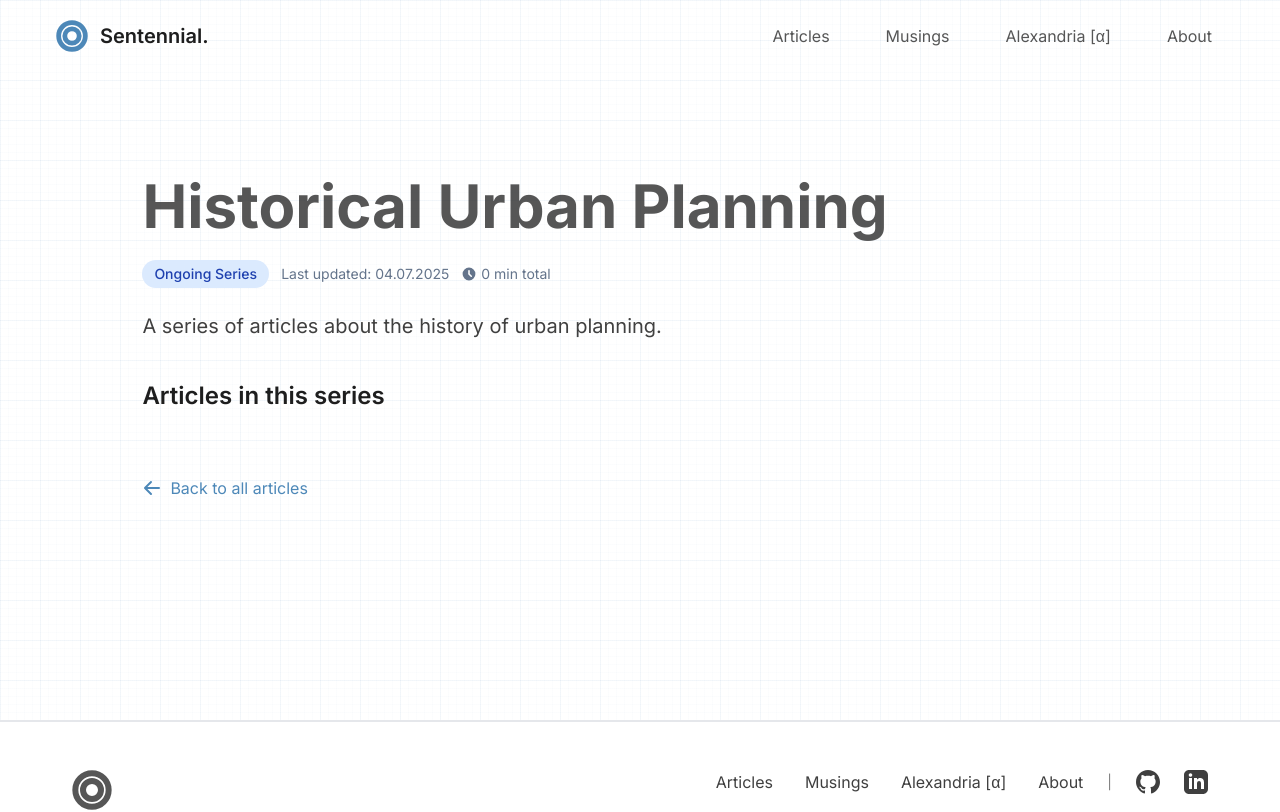
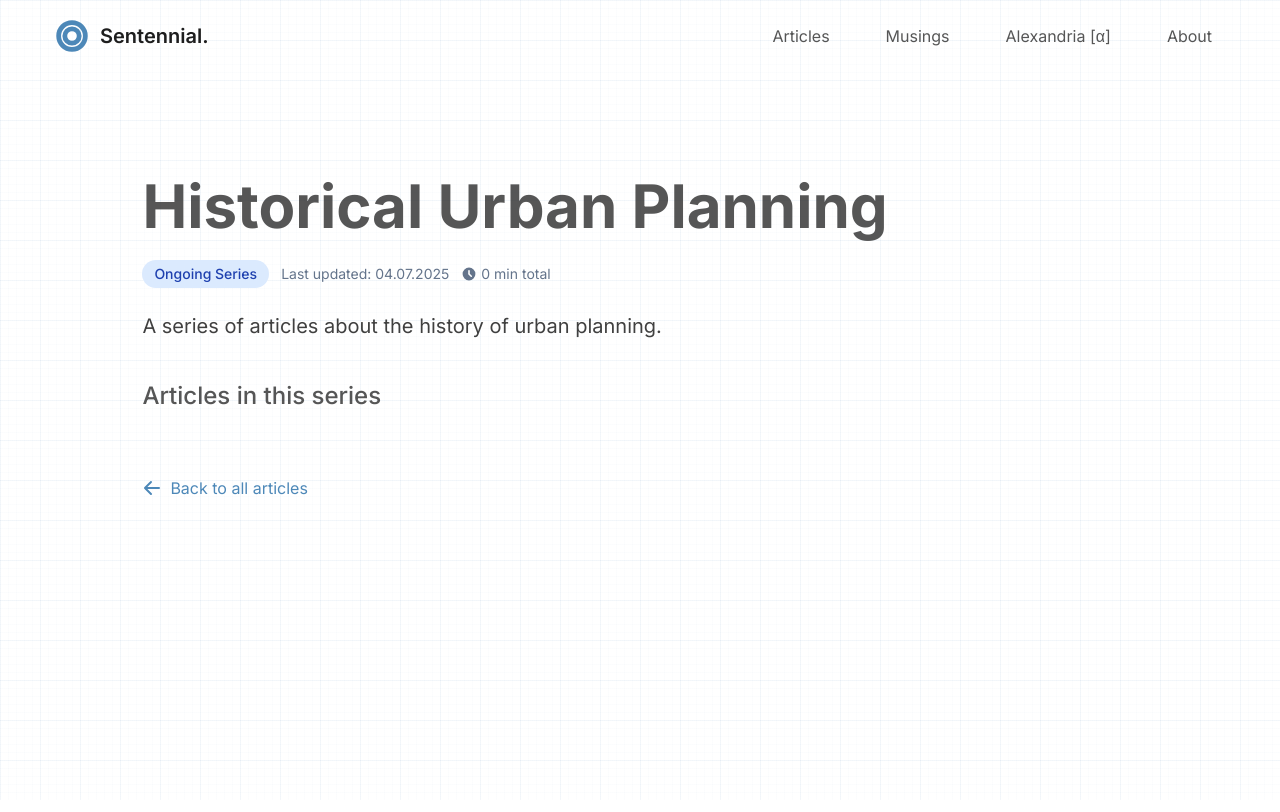
Before and after one commit to markmcguire011/Sentennial, a Next.js app: page /series/urban-planning in a window 1280 px wide. Shown: the top 812 px of the page. Built offline with nearby package versions, Linux system fonts and the light colour scheme.

Commit message:
updated series page

```diff
--- a/app/series/[id]/page.tsx
+++ b/app/series/[id]/page.tsx
@@ -14,7 +14,7 @@ export default async function SeriesPage({ params }: { params: Params }) {
   }
 
   return (
-    <div className="flex flex-col max-w-[1200px] mx-auto px-[calc(8vw)] text-black">
+    <div className="flex flex-col max-w-[1200px] min-h-screen mx-auto px-[calc(8vw)] text-black">
       <div className="pt-20 pb-10">
         <div className="flex flex-col gap-6">
           <h1 className="md:text-6xl text-5xl font-bold opacity-75 text-brand-dark">
@@ -58,7 +58,7 @@ export default async function SeriesPage({ params }: { params: Params }) {
       </div>
 
       <div className="pb-20">
-        <h2 className="text-2xl font-semibold text-brand-dark mb-6">
+        <h2 className="text-2xl font-medium opacity-75 text-brand-dark mb-6">
           Articles in this series
         </h2>
 
@@ -74,17 +74,17 @@ export default async function SeriesPage({ params }: { params: Params }) {
               </div>
 
               <div className="flex flex-col flex-grow">
-                <h3 className="text-xl font-semibold text-brand-dark group-hover:text-brand-color transition-colors">
+                <h3 className="text-xl font-semibold text-brand-dark opacity-75 hover:text-brand-color hover:underline transition-colors">
                   {article.title}
                 </h3>
 
                 {article.subtitle && (
-                  <p className="text-sm text-slate-600 mt-1">
+                  <p className="text-sm text-slate-400 mt-1">
                     {article.subtitle}
                   </p>
                 )}
 
-                <div className="mt-3 flex items-center gap-4 text-xs text-slate-500">
+                <div className="mt-3 font-mono flex items-center gap-4 text-xs text-slate-500">
                   <span>{formatDate(article.date)}</span>
                   {article.readTime && (
                     <span className="flex items-center gap-1">
```
